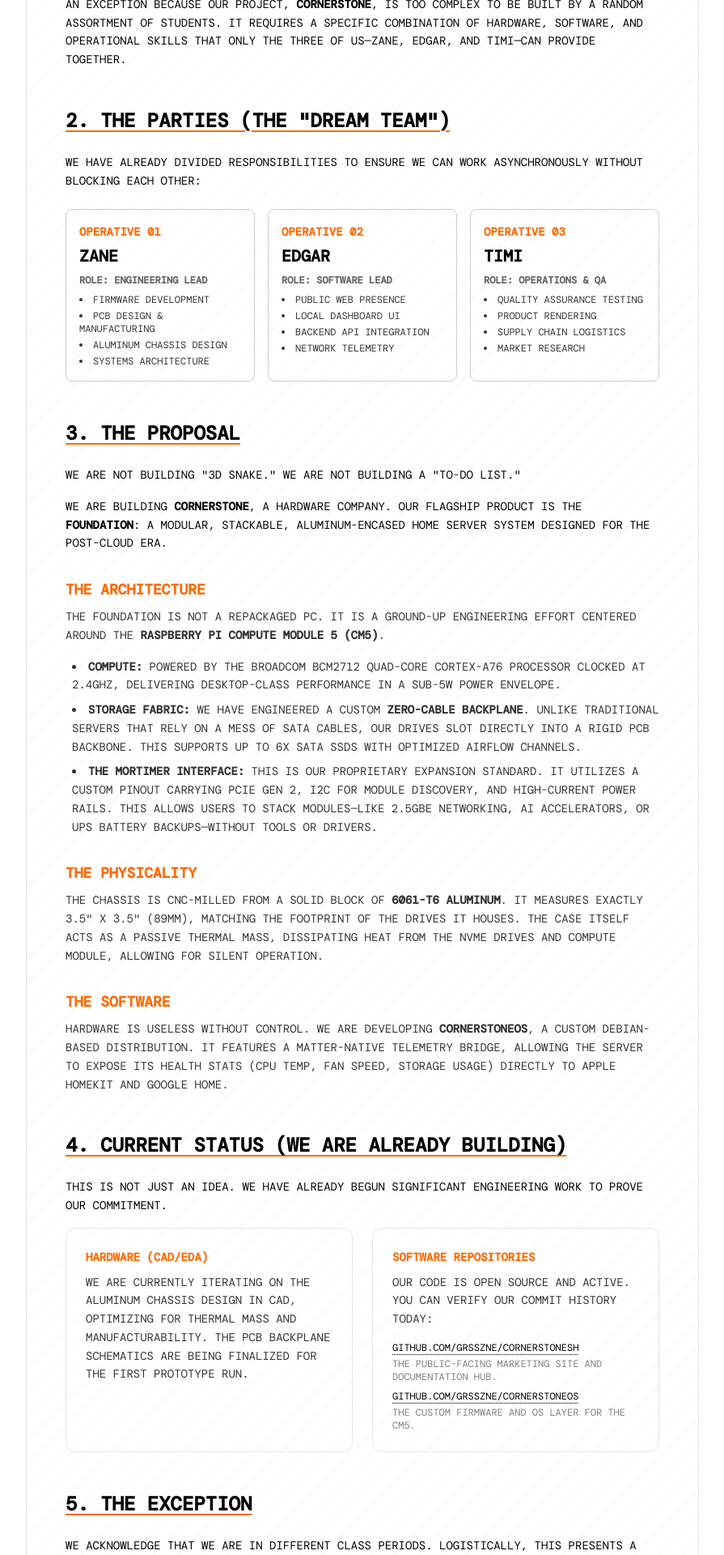
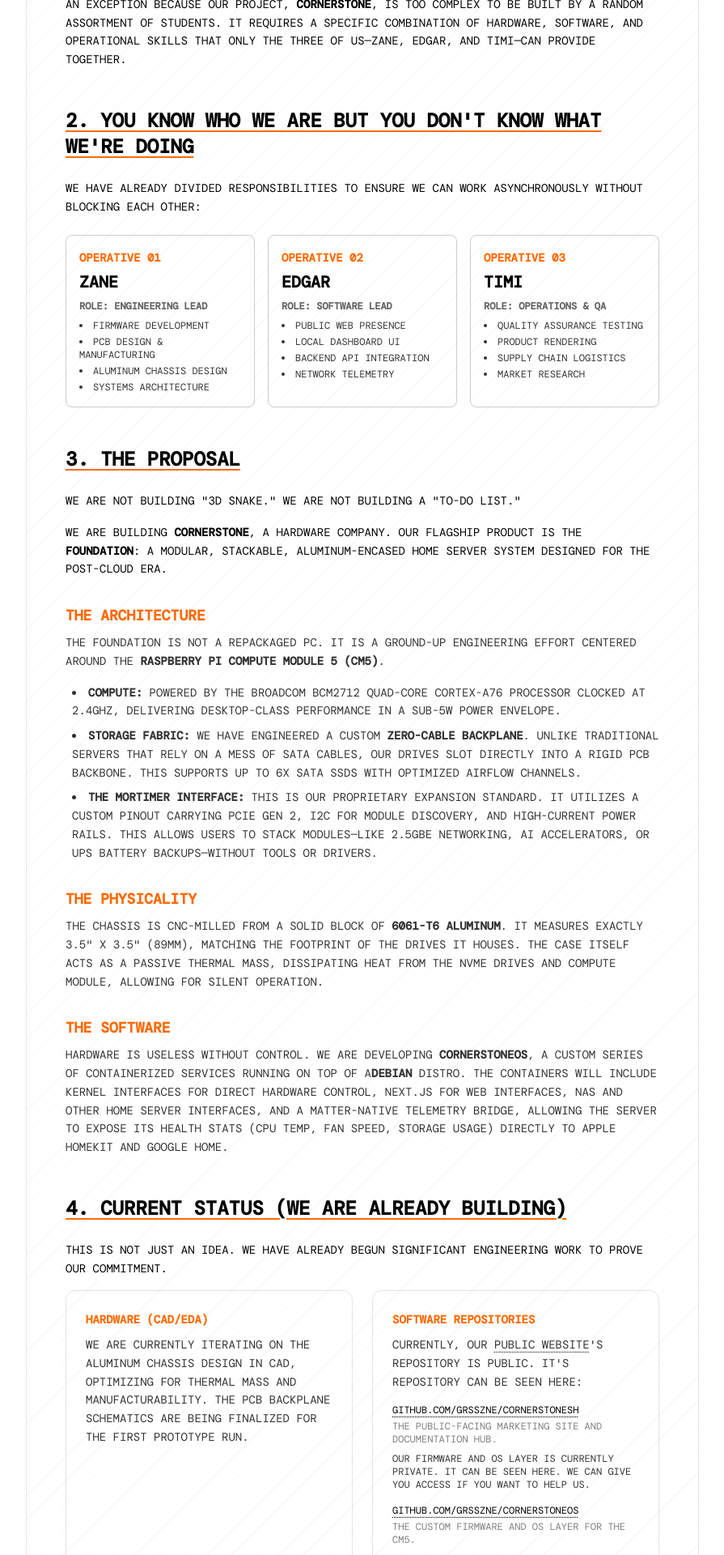
Before and after one commit to grsszne/cornerstonesh, a Next.js app: page /teach in a window 1280 px wide. Shown: the part 520-2440 px from the top of the page at 81% size, without its empty margins (192-1087 px from the left). Built offline with nearby package versions, Linux system fonts and the light colour scheme; a web font is replaced by a local one.

Commit message:
Further trying to convice Teach...

```diff
--- a/src/app/teach/page.js
+++ b/src/app/teach/page.js
@@ -49,7 +49,7 @@ export default function TeachPage() {
 
               <section>
                 <h2 className="text-2xl font-bold mb-6 underline decoration-2 decoration-orange-500 underline-offset-4">
-                  2. The Parties (The "Dream Team")
+                  2. You know who we are but you don't know what we're doing
                 </h2>
                 <p className="mb-6">
                   We have already divided responsibilities to ensure we can work asynchronously without blocking each other:
@@ -125,7 +125,7 @@ export default function TeachPage() {
                   <div>
                     <h3 className="text-lg font-bold mb-2 text-orange-500">The Software</h3>
                     <p className="opacity-80">
-                      Hardware is useless without control. We are developing <span className="font-bold">CornerstoneOS</span>, a custom Debian-based distribution. It features a Matter-native telemetry bridge, allowing the server to expose its health stats (CPU temp, fan speed, storage usage) directly to Apple HomeKit and Google Home.
+                      Hardware is useless without control. We are developing <span className="font-bold">CornerstoneOS</span>, a custom series of containerized services running on top of a<span className="font-bold">Debian</span> distro. The containers will include Kernel interfaces for direct hardware control, Next.js for web interfaces, NAS and other home server interfaces, and a Matter-native telemetry bridge, allowing the server to expose its health stats (CPU temp, fan speed, storage usage) directly to Apple HomeKit and Google Home.
                     </p>
                   </div>
                 </div>
@@ -148,17 +148,21 @@ export default function TeachPage() {
                   <div className="border border-black/10 dark:border-white/10 p-6 rounded-xl">
                     <h3 className="font-bold mb-2 text-orange-500">Software Repositories</h3>
                     <p className="opacity-80 mb-4">
-                      Our code is open source and active. You can verify our commit history today:
+                      Currently, our <a href="https://cornerstone.sh" target="_blank" className="hover:text-orange-500 underline decoration-dotted underline-offset-4">public website</a>'s repository is public. It's repository can be seen here:
                     </p>
                     <ul className="space-y-2 text-xs">
                       <li>
-                        <a href="https://github.com/grsszne/cornerstonesh" target="_blank" className="hover:text-orange-500 underline decoration-dotted underline-offset-4">
+                        <a href="https://github.com/grsszne/cornerstonesh/commits/" target="_blank" className="hover:text-orange-500 underline decoration-dotted underline-offset-4">
                           github.com/grsszne/cornerstonesh
                         </a>
                         <span className="block opacity-50 mt-1">The public-facing marketing site and documentation hub.</span>
                       </li>
                       <li>
-                        <a href="https://github.com/grsszne/cornerstoneos" target="_blank" className="hover:text-orange-500 underline decoration-dotted underline-offset-4">
+
+                    <p className="opacity-80 mb-4">
+                      Our firmware and os layer is currently private. It can be seen here. We can give you access if you want to help us.
+                    </p>
+                        <a href="https://github.com/grsszne/cornerstoneos/commits/" target="_blank" className="hover:text-orange-500 underline decoration-dotted underline-offset-4">
                           github.com/grsszne/cornerstoneos
                         </a>
                         <span className="block opacity-50 mt-1">The custom firmware and OS layer for the CM5.</span>
@@ -209,29 +213,11 @@ export default function TeachPage() {
                 </div>
               </section>
 
-              <section>
-                <h2 className="text-2xl font-bold mb-6 underline decoration-2 decoration-orange-500 underline-offset-4">
-                  7. The "No-Fail" Guarantee
-                </h2>
-                <p className="mb-4">
-                  We understand that approving a cross-class group is a risk for you. What if we slack off? What if we blame the schedule?
-                </p>
-                <p className="mb-4">
-                  To mitigate this risk, we offer the following <span className="font-bold">Unilateral Guarantee of Performance</span>:
-                </p>
-                <div className="p-6 border-2 border-dashed border-orange-500 rounded-xl bg-orange-50 dark:bg-orange-950/20">
-                  <p className="italic text-center text-lg">
-                    "If The Syndicate fails to deliver a functional prototype by the deadline, we hereby agree to accept a full letter grade deduction AND we will personally buy the entire class pizza."
-                  </p>
-                </div>
-                <p className="mt-4 text-xs opacity-50 text-center">
-                  *Pizza toppings subject to budget constraints.
-                </p>
-              </section>
+
 
               <section>
                 <h2 className="text-2xl font-bold mb-6 underline decoration-2 decoration-orange-500 underline-offset-4">
-                  8. Execution
+                  7. Execution
                 </h2>
                 <p className="mb-8">
                   Signed digitally on this day, {new Date().toLocaleDateString('en-US', { year: 'numeric', month: 'long', day: 'numeric' })}.
```
